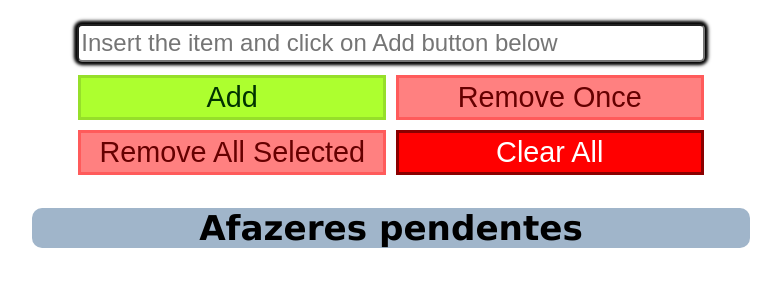
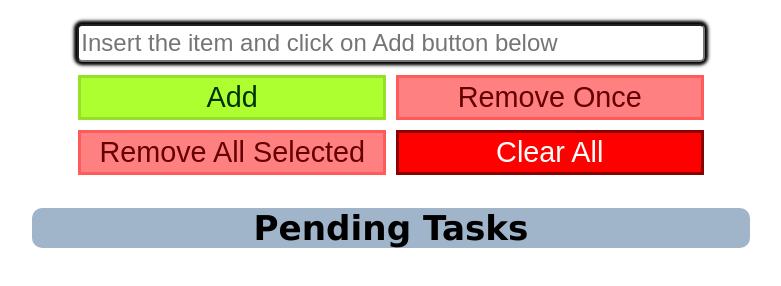
Before and after one commit to PERicci/Lista, a plain HTML site: page index.html in a window 1280 px wide. Shown: the whole page, without its empty margins (249-1030 px from the left). Drawn offline with Linux system fonts and the light colour scheme.

Commit message:
Update index.html

```diff
--- a/index.html
+++ b/index.html
@@ -25,7 +25,7 @@
             <button id="clear" class="btns" onclick="clearAll()">Clear All</button>
         </section>
         <section id="list">
-            <h2 class="subTitle">Afazeres pendentes</h2>
+            <h2 class="subTitle">Pending Tasks </h2>
             <ul id="items">
 
             </ul>
```
